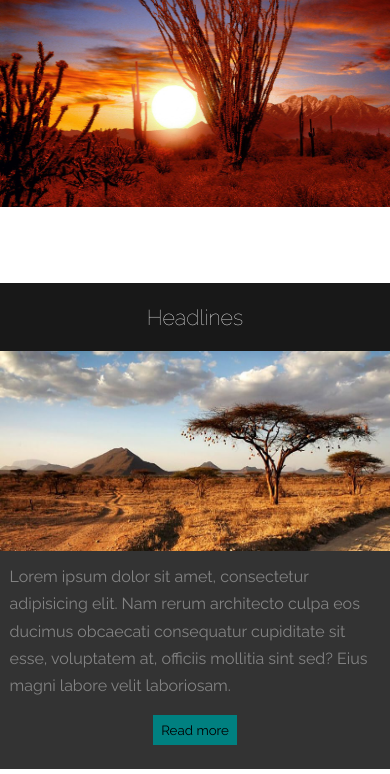
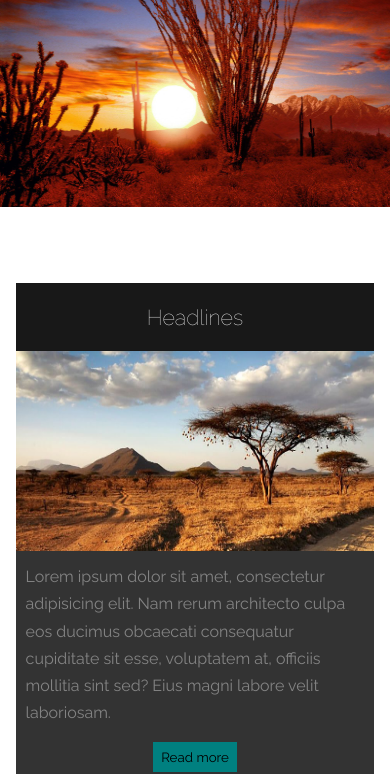
Before and after one commit to Tony2308/newsTemplate, a plain HTML site: page index.html in a window 390 px wide. Shown: the part 93-867 px from the top of the page. Drawn offline with Linux system fonts and the light colour scheme.

Commit message:
added padding on section two

```diff
--- a/css/styles.css
+++ b/css/styles.css
@@ -542,7 +542,7 @@ section.page.three div.container div.card-wrapper div.card li:hover{
         height: 100%;
         justify-content: space-around;
         flex-flow: column;
-        padding: 1em 0em;
+        padding: 1em 1em;
 
     }
 
```
Also changed, not shown: index.html (indentation only).
